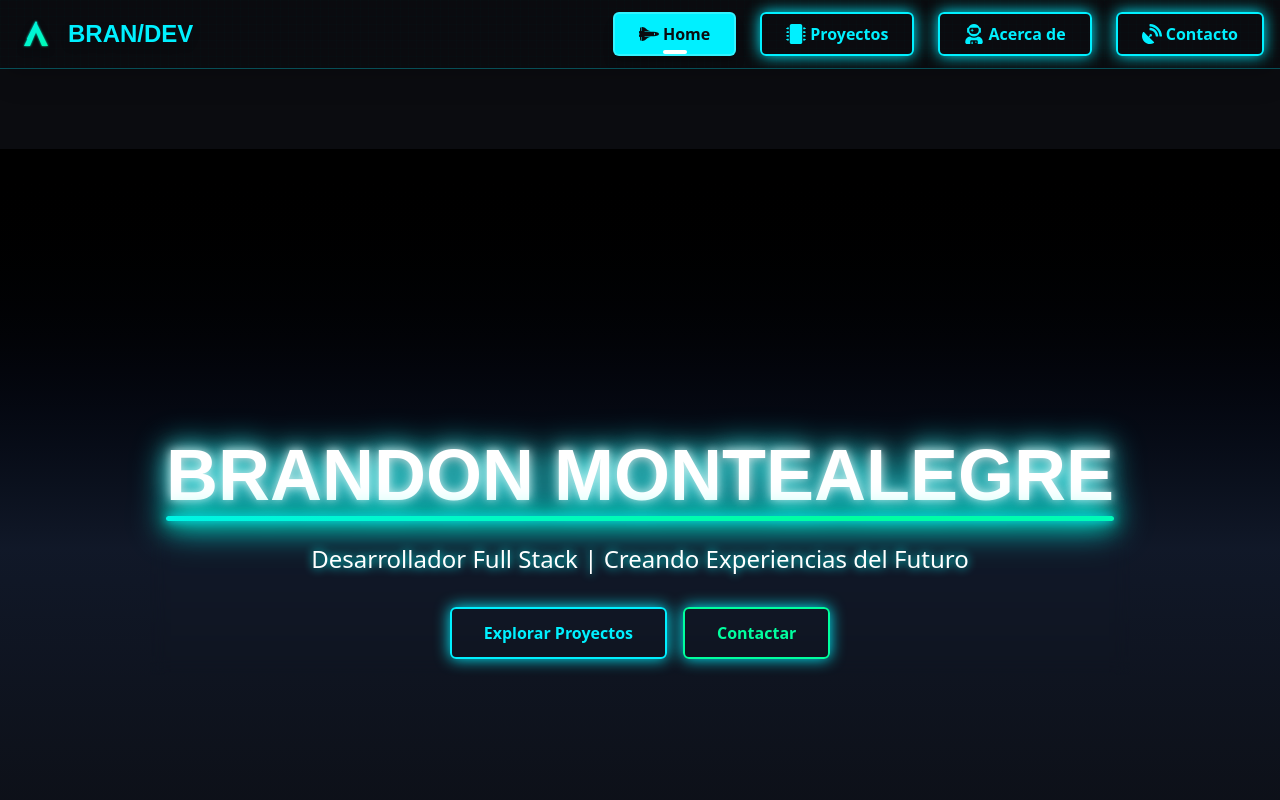
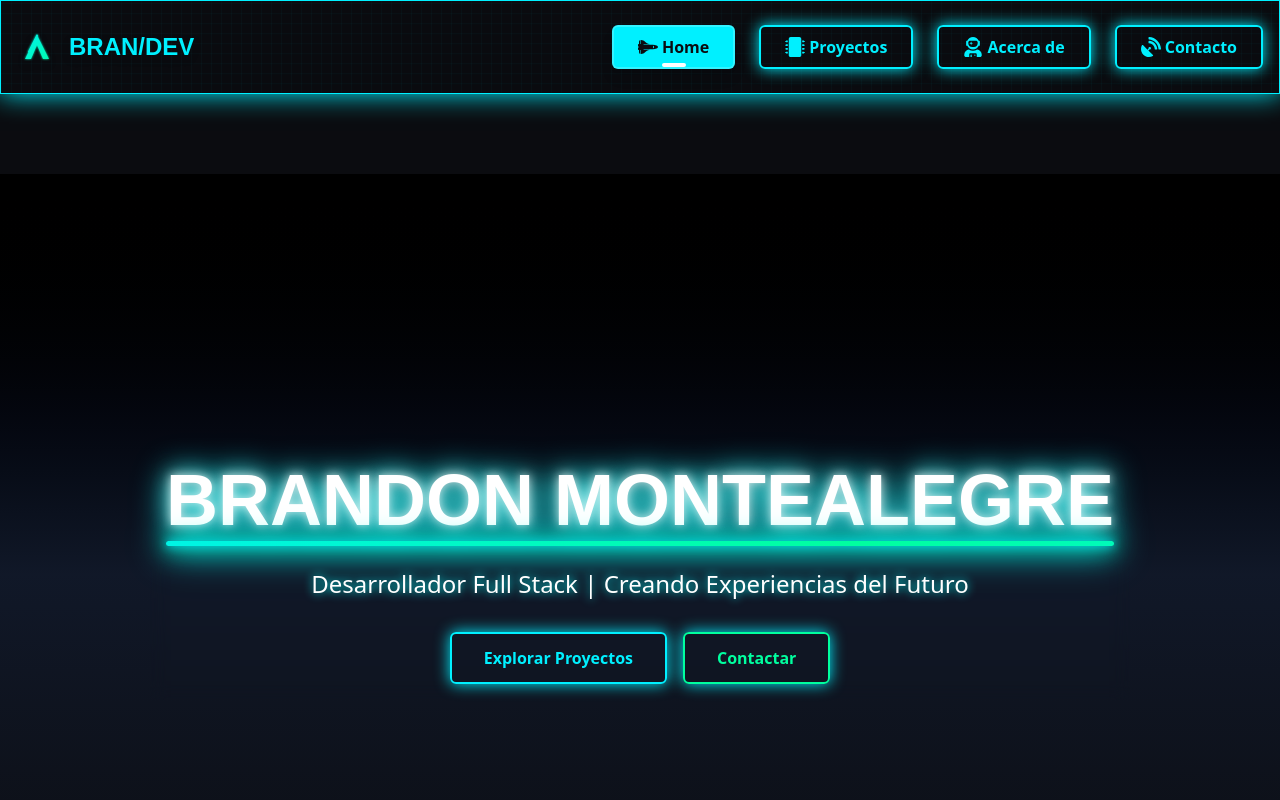
Before and after one commit to BrandonBrandon-alt/portfolio_front, a React (Vite) app: page / in a window 1280 px wide. Shown: the top 800 px of the page. Built offline with nearby package versions, Linux system fonts and the light colour scheme.

Commit message:
se mejoro la nevegacion para celular

```diff
--- a/src/components/layout/Navbar.jsx
+++ b/src/components/layout/Navbar.jsx
@@ -74,7 +74,7 @@ const Navbar = () => {
 
     return (
         <motion.nav
-            className="navbar-hologram-effect bg-[var(--color-background)]/80 shadow-xl border-b border-[var(--color-accent-jedi-blue)]/30 sticky top-0 z-50 backdrop-blur-md"
+            className="navbar-hologram-effect bg-[var(--color-background)] text-[var(--color-text-primary)] border-b border-[var(--color-accent-jedi-blue)]/40 py-3 backdrop-blur-sm shadow-inner shadow-[var(--color-accent-jedi-blue)]/10 sticky top-0 z-50"
             initial="hidden"
             animate="visible"
             variants={navVariants}
@@ -166,7 +166,7 @@ const Navbar = () => {
                         onClick={() => setIsMenuOpen(false)}
                     >
                         <motion.div
-                            className="absolute right-0 top-0 h-full w-64 bg-[var(--color-background)] shadow-xl"
+                            className="absolute right-0 top-0 h-full w-3/4 max-w-sm bg-[var(--color-background)] shadow-xl"
                             variants={mobileMenuVariants}
                             initial="hidden"
                             animate="visible"
--- a/src/styles/index.css
+++ b/src/styles/index.css
@@ -242,6 +242,11 @@ h4, h5, h6 {
 .navbar-hologram-effect {
   position: relative;
   overflow: hidden;
+  background: rgba(11, 12, 16, 0.7); /* Slightly more transparent */
+  border: 1px solid var(--color-accent-jedi-blue);
+  box-shadow: 0 0 25px var(--color-accent-jedi-blue);
+  /* Optional: subtle distortion */
+  animation: hologram-flicker 5s infinite alternate;
 }
 
 .navbar-hologram-effect::before {
@@ -251,9 +256,10 @@ h4, h5, h6 {
   left: 0;
   width: 100%;
   height: 100%;
-  background-image: linear-gradient(rgba(0, 240, 255, 0.05) 1px, transparent 1px),
-                    linear-gradient(90deg, rgba(0, 240, 255, 0.05) 1px, transparent 1px);
-  background-size: 8px 8px;
-  opacity: 0.2;
+  background-image: linear-gradient(rgba(0, 240, 255, 0.1) 1px, transparent 1px),
+                    linear-gradient(90deg, rgba(0, 240, 255, 0.1) 1px, transparent 1px);
+  background-size: 10px 10px;
+  opacity: 0.3;
   z-index: -1;
+  animation: scanlines 3s infinite linear;
 }
```
